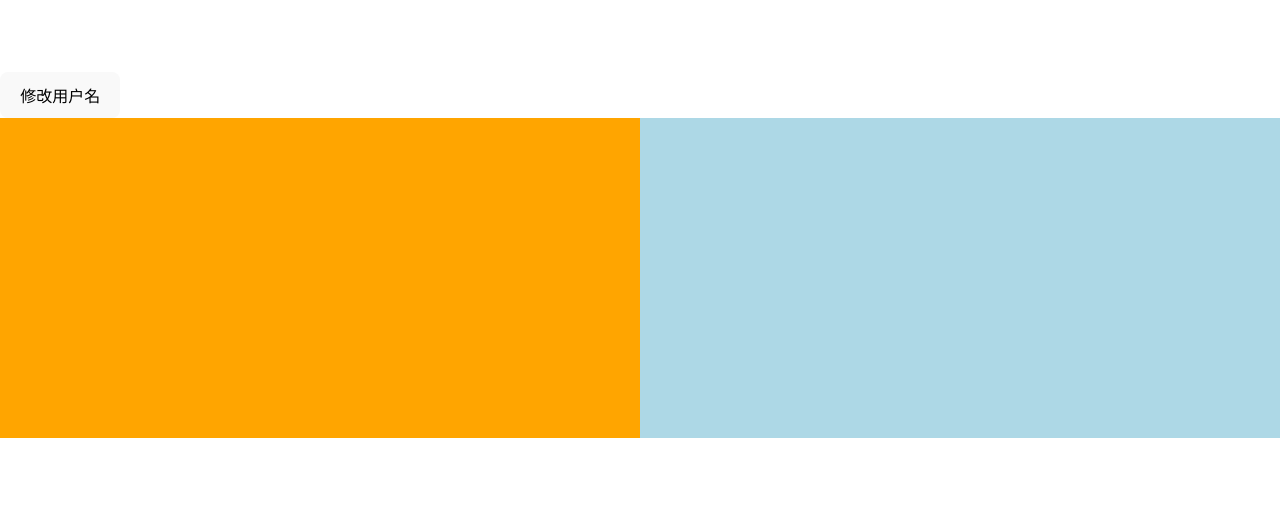
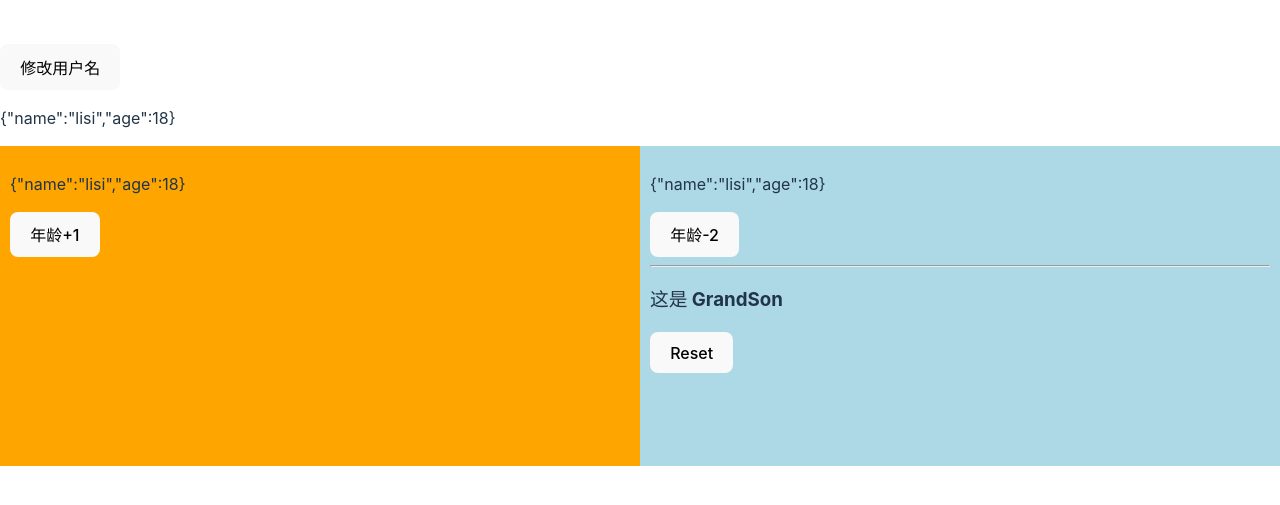
Before and after one commit to chenuvi/react_hooks_ts, a React (Vite) app: page / in a window 1280 px wide. Shown: the part 145-650 px from the top of the page. Built offline with nearby package versions, Linux system fonts and the light colour scheme.

Commit message:
Feat: reset age

```diff
--- a/src/components/useReducer/Father.tsx
+++ b/src/components/useReducer/Father.tsx
@@ -1,44 +1,125 @@
 import React, { useReducer } from "react";
 
 type UserType = typeof defaultState;
-
+type ActionType =
+  | {
+      type: "UPDATE_NAME";
+      payload: string;
+    }
+  | {
+      type: "INCREMENT";
+      payload: number;
+    }
+  | {
+      type: "RESET";
+    };
 const defaultState = {
-  userName: "lisi",
+  name: "lisi",
   age: 0,
 };
 
-const reducer = (prevState: UserType) => {
-  return prevState;
+const initAge = (age: number) => Math.round(Math.abs(age)) || 18;
+
+const reducer = (prevState: UserType, action: ActionType) => {
+  switch (action.type) {
+    case "UPDATE_NAME":
+      return {
+        ...prevState,
+        name: action.payload,
+      };
+    case "INCREMENT":
+      return {
+        ...prevState,
+        age: action.payload + prevState.age,
+      };
+    case "RESET":
+      return { ...defaultState, age: initAge(defaultState.age) };
+    default:
+      return prevState;
+  }
 };
 
 const initAction = (initState: UserType) => {
   return {
     ...initState,
-    age: Math.round(Math.abs(initState.age)) || 18,
+    age: initAge(initState.age),
   };
 };
 
 const Father: React.FC = () => {
-  const [state] = useReducer(reducer, defaultState, initAction);
-  console.log("🚀 ~ file: Father.tsx:12 ~ state:", state);
-
+  const [state, dispatch] = useReducer(reducer, defaultState, initAction);
+  const modifyUser = () => {
+    // state.userName = "xxx";
+    dispatch({
+      type: "UPDATE_NAME",
+      payload: "The Shy",
+    });
+  };
   return (
     <>
-      <button>修改用户名</button>
+      <button onClick={modifyUser}>修改用户名</button>
+      <p> {JSON.stringify(state)} </p>
       <div className="father">
-        <Son1></Son1>
-        <Son2></Son2>
+        <Son1 {...state} dispatch={dispatch}></Son1>
+        <Son2 {...state} dispatch={dispatch}></Son2>
       </div>
     </>
   );
 };
 
-const Son1: React.FC = () => {
-  return <div className="son1"></div>;
+const Son1: React.FC<UserType & { dispatch: React.Dispatch<ActionType> }> = (
+  props
+) => {
+  const { dispatch, ...user } = props;
+
+  const increaseAge = () => {
+    dispatch({
+      type: "INCREMENT",
+      payload: 1,
+    });
+  };
+  return (
+    <div className="son1">
+      <p> {JSON.stringify(user)} </p>
+      <button onClick={increaseAge}>年龄+1</button>
+    </div>
+  );
 };
 
-const Son2: React.FC = () => {
-  return <div className="son2"></div>;
+const Son2: React.FC<UserType & { dispatch: React.Dispatch<ActionType> }> = (
+  props
+) => {
+  const { dispatch, ...user } = props;
+  const minusAge = () => {
+    dispatch({
+      type: "INCREMENT",
+      payload: -2,
+    });
+  };
+  return (
+    <div className="son2">
+      <p> {JSON.stringify(user)} </p>
+      <button onClick={minusAge}>年龄-2</button>
+      <hr />
+      <GrandSon dispatch={dispatch}></GrandSon>
+    </div>
+  );
+};
+
+const GrandSon: React.FC<{ dispatch: React.Dispatch<ActionType> }> = (
+  props
+) => {
+  const reset = () => {
+    props.dispatch({
+      type: "RESET",
+    });
+  };
+  return (
+    <>
+      <h3>这是 GrandSon </h3>
+      <button onClick={reset}>Reset</button>
+    </>
+  );
 };
 
 export default Father;
```
